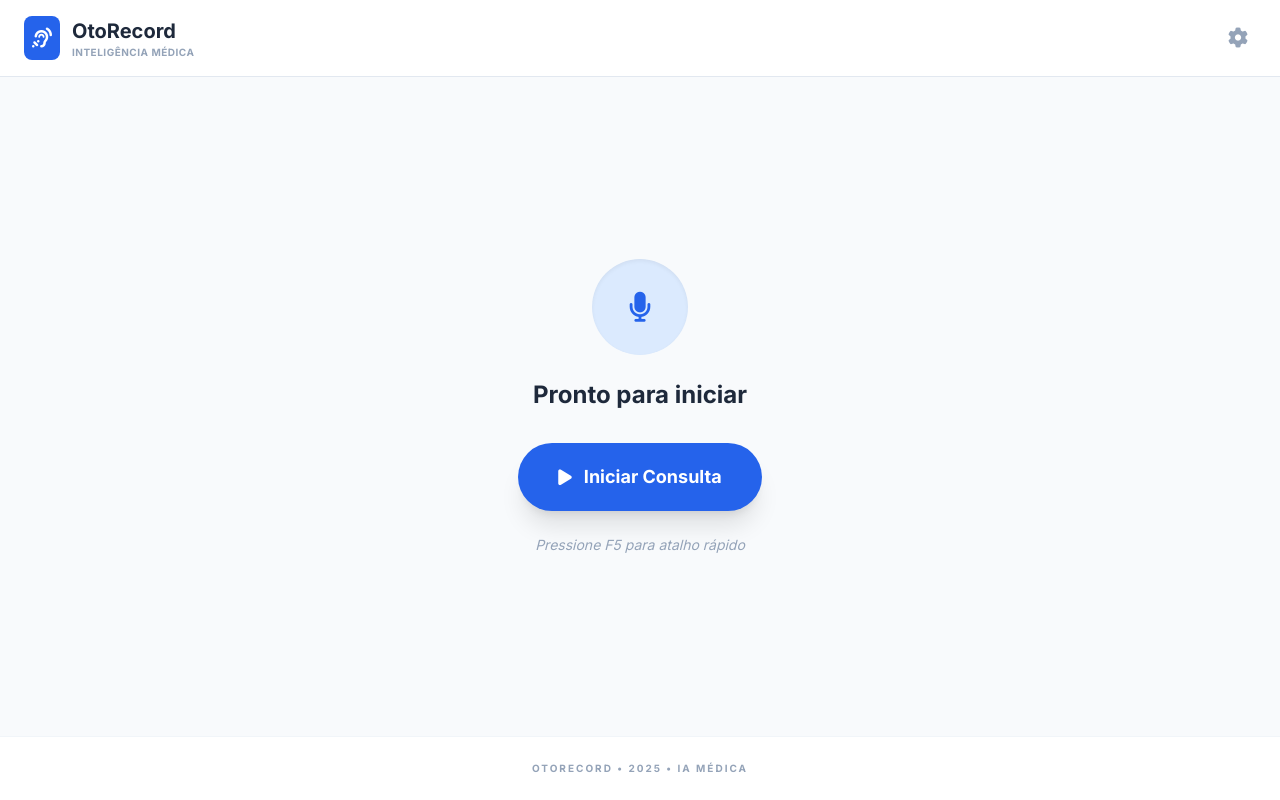
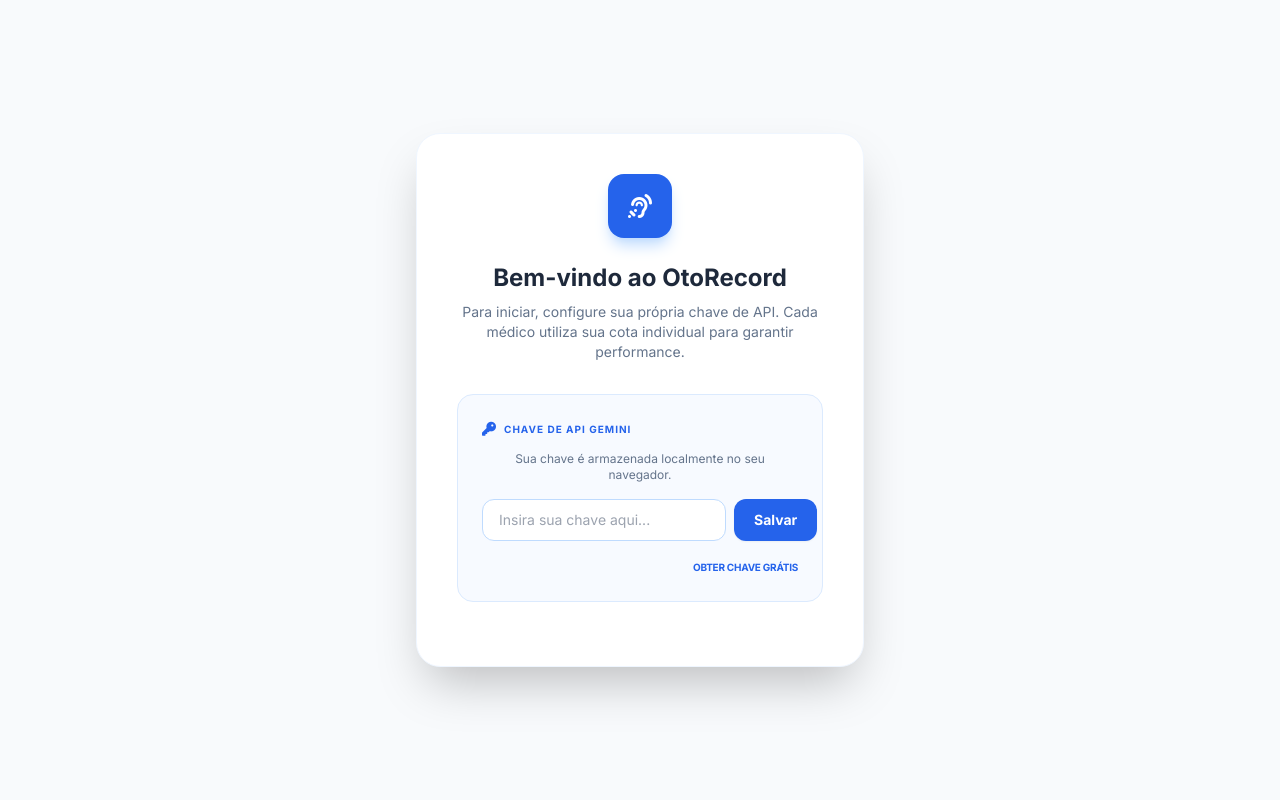
Before and after one commit to orsontakemoto-boop/OtoRecord-Groq, a React (Vite) app: page / in a window 1280 px wide. Built offline with nearby package versions, Linux system fonts and the light colour scheme.

Commit message:
BYOK Vu Meter

```diff
--- a/App.tsx
+++ b/App.tsx
@@ -51,8 +51,9 @@
   const [audioDevices, setAudioDevices] = useState<MediaDeviceInfo[]>([]);
   const [currentLevel, setCurrentLevel] = useState(0);
 
-  // Note: API Key state and UI removed as per Gemini SDK guidelines.
-  // The app exclusively uses process.env.API_KEY.
+  // BYOK: Recuperação da chave manual
+  const [apiKeyInput, setApiKeyInput] = useState(() => safeGetItem('GEMINI_API_KEY') || '');
+  const [hasStoredKey, setHasStoredKey] = useState(() => !!safeGetItem('GEMINI_API_KEY'));
 
   const [settings, setSettings] = useState<AppSettings>(() => {
     try {
@@ -93,6 +94,16 @@
       gainNodeRef.current.gain.setTargetAtTime(settings.inputGain || 1.0, audioContextRef.current?.currentTime || 0, 0.1);
     }
   }, [settings.inputGain]);
+
+  const handleSaveKey = () => {
+    if (apiKeyInput.trim()) {
+      safeSetItem('GEMINI_API_KEY', apiKeyInput.trim());
+      setHasStoredKey(true);
+      showToast("Chave salva com sucesso!");
+    } else {
+      showToast("Por favor, insira uma chave válida.");
+    }
+  };
 
   const getAudioDevices = async () => {
     try {
@@ -306,7 +317,7 @@
           console.error("Erro no processamento:", innerError);
           const msg = innerError.message || "";
           if (msg.includes("401") || msg.includes("invalid key") || msg.includes("API_KEY_INVALID")) {
-            setErrorMsg("Chave API inválida ou não configurada.");
+            setErrorMsg("Chave API inválida. Verifique em Configurações.");
           } else {
             setErrorMsg(msg || "Erro no processamento.");
           }
@@ -384,6 +395,60 @@
     setSettings(newSettings);
     safeSetItem('otoRecordSettings', JSON.stringify(newSettings));
   };
+
+  const ApiKeySection = () => (
+    <div className="bg-blue-50/50 p-6 rounded-2xl border border-blue-100 mb-6">
+      <div className="flex items-center gap-2 mb-3">
+        <i className="fas fa-key text-blue-600 text-sm"></i>
+        <h4 className="text-[10px] font-bold text-blue-600 uppercase tracking-widest">Chave de API Gemini</h4>
+      </div>
+      <p className="text-xs text-slate-500 mb-4">
+        Sua chave é armazenada localmente no seu navegador.
+      </p>
+      <div className="flex gap-2">
+        <input
+          type="password"
+          placeholder="Insira sua chave aqui..."
+          className="flex-1 px-4 py-2.5 bg-white border border-blue-200 rounded-xl text-sm focus:ring-2 focus:ring-blue-500 outline-none"
+          value={apiKeyInput}
+          onChange={(e) => setApiKeyInput(e.target.value)}
+        />
+        <button
+          onClick={handleSaveKey}
+          className="bg-blue-600 hover:bg-blue-700 text-white px-5 py-2.5 rounded-xl text-sm font-bold shadow-sm transition-all active:scale-95"
+        >
+          Salvar
+        </button>
+      </div>
+      <div className="text-right mt-3">
+        <a
+          href="https://aistudio.google.com/app/apikey"
+          target="_blank"
+          rel="noopener noreferrer"
+          className="text-[10px] font-bold text-blue-600 hover:underline uppercase tracking-tight"
+        >
+          Obter chave grátis
+        </a>
+      </div>
+    </div>
+  );
+
+  if (!hasStoredKey) {
+    return (
+      <div className="min-h-screen flex flex-col items-center justify-center bg-slate-50 p-6 text-center">
+        <div className="bg-white p-10 rounded-3xl shadow-2xl max-w-md w-full border border-blue-50 animate-fadeIn">
+          <div className="bg-blue-600 w-16 h-16 rounded-2xl flex items-center justify-center mx-auto mb-6 text-white text-2xl shadow-lg shadow-blue-200">
+            <i className="fas fa-ear-listen"></i>
+          </div>
+          <h1 className="text-2xl font-bold text-slate-800 mb-2">Bem-vindo ao OtoRecord</h1>
+          <p className="text-slate-500 mb-8 text-sm">
+            Para iniciar, configure sua própria chave de API. Cada médico utiliza sua cota individual para garantir performance.
+          </p>
+          <ApiKeySection />
+        </div>
+      </div>
+    );
+  }
 
   return (
     <div className="min-h-screen flex flex-col bg-slate-50">
@@ -467,10 +532,6 @@
             <button onClick={stopRecording} className="bg-slate-800 text-white px-10 py-4 rounded-full font-bold shadow-lg active:scale-95 w-full mb-4">
               Finalizar Agora
             </button>
-
-            <p className="text-xs text-slate-400 font-medium">
-              {isPausedBySilence ? "Pausado: Aguardando voz..." : "Gravando áudio..."}
-            </p>
           </div>
         )}
 
@@ -478,7 +539,6 @@
           <div className="text-center py-10">
             <div className="w-16 h-16 border-4 border-blue-600 border-t-transparent rounded-full animate-spin mx-auto mb-6"></div>
             <h2 className="text-xl font-bold">Processando Prontuário...</h2>
-            <p className="text-slate-500 text-sm mt-2">Isso pode levar alguns segundos dependendo do tamanho do áudio.</p>
           </div>
         )}
 
@@ -508,6 +568,8 @@
             </div>
 
             <div className="space-y-6">
+              <ApiKeySection />
+
               <div>
                 <label className="text-[10px] font-bold text-slate-400 uppercase tracking-widest block mb-2">Selecionar Microfone</label>
                 <select className="w-full p-3 bg-slate-50 border border-slate-200 rounded-xl text-sm" value={settings.selectedDeviceId || ''} onChange={(e) => saveSettings({...settings, selectedDeviceId: e.target.value})}>
--- a/services/geminiService.ts
+++ b/services/geminiService.ts
@@ -2,12 +2,20 @@
 import { GoogleGenAI, Type, GenerateContentResponse } from "@google/genai";
 import { ConsultationSummary } from "../types";
 
-// Note: API Key must be obtained exclusively from process.env.API_KEY.
-// UI elements for entering the key are strictly prohibited.
+// Função para obter a chave da API (Prioriza localStorage para BYOK)
+const getApiKey = () => {
+  try {
+    return localStorage.getItem('GEMINI_API_KEY') || process.env.API_KEY || "";
+  } catch (e) {
+    return process.env.API_KEY || "";
+  }
+};
 
 export async function processConsultationAudio(audioBase64: string, mimeType: string): Promise<ConsultationSummary> {
-  // Fix: Always use process.env.API_KEY for initializing GoogleGenAI.
-  const ai = new GoogleGenAI({ apiKey: process.env.API_KEY });
+  const apiKey = getApiKey();
+  if (!apiKey) throw new Error("Chave API não configurada. Por favor, acesse Configurações.");
+
+  const ai = new GoogleGenAI({ apiKey });
 
   const systemInstruction = `
     Você é um assistente médico especializado em Otorrinolaringologia.
@@ -29,7 +37,6 @@
       setTimeout(() => reject(new Error("TIMEOUT")), timeoutLimit)
     );
 
-    // Fix: Using gemini-3-pro-preview for complex reasoning task as per model selection guidelines.
     const apiCall = ai.models.generateContent({
       model: 'gemini-3-pro-preview',
       contents: {
@@ -63,7 +70,6 @@
 
     const response = await Promise.race([apiCall, timeoutPromise]) as GenerateContentResponse;
 
-    // Fix: Accessing .text property directly (not as a method).
     const resultText = response.text;
     if (!resultText) throw new Error("A IA retornou uma resposta vazia.");
 
```
